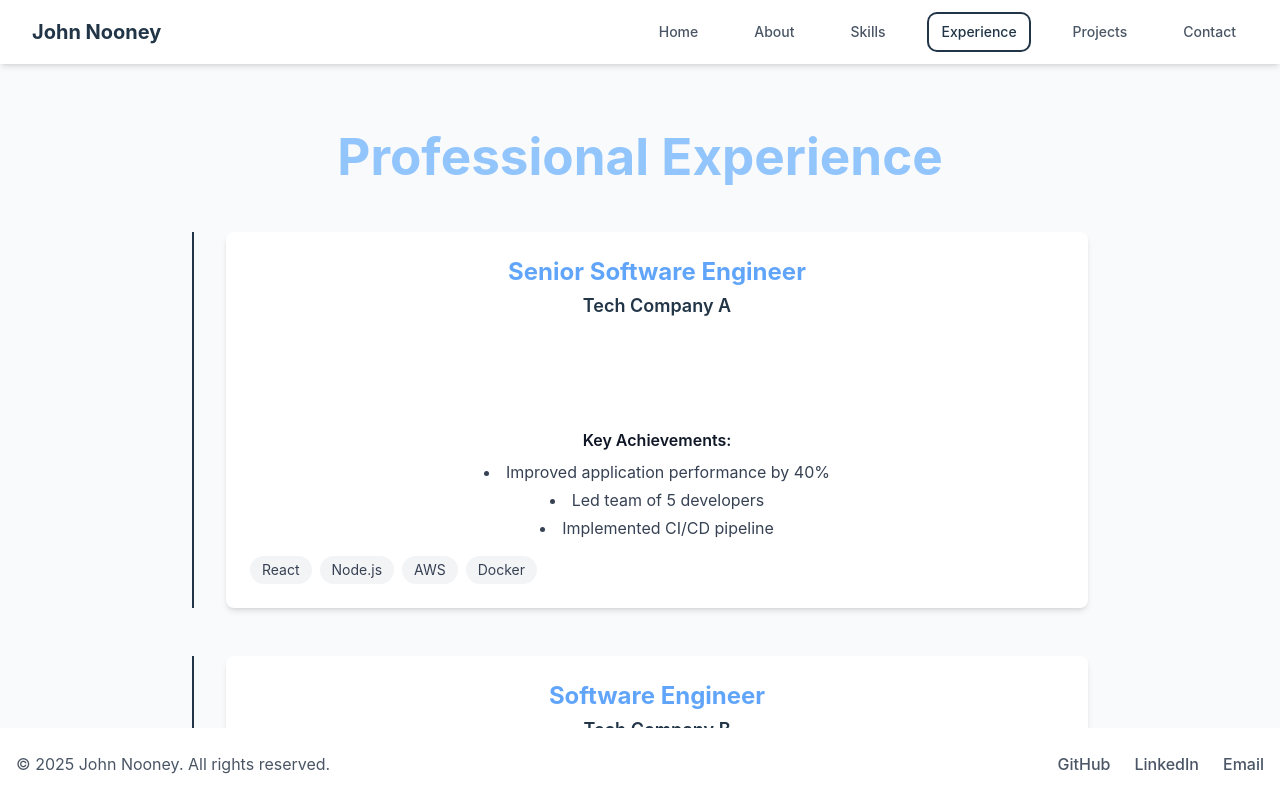
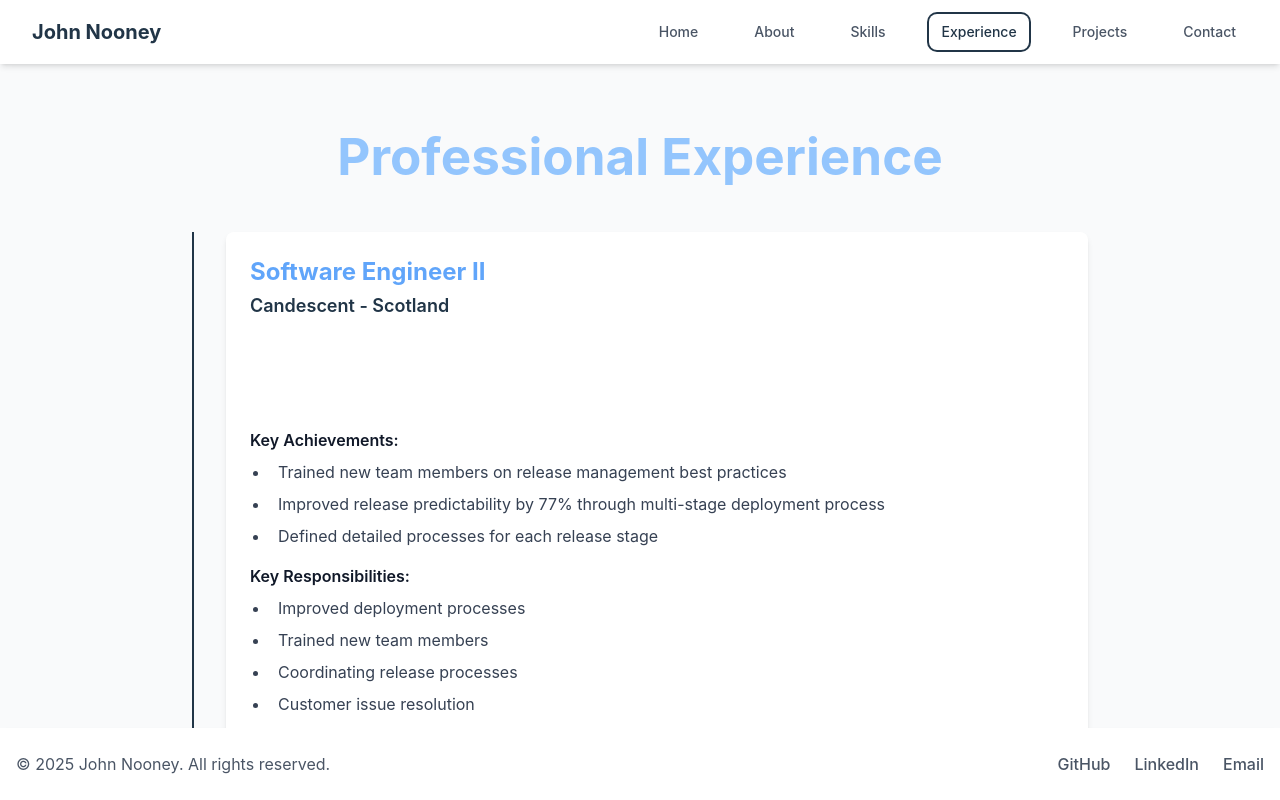
Before and after one commit to JohnNooney/nooney.dev, a React (Vite) app: page /experience in a window 1280 px wide. Built offline with nearby package versions, Linux system fonts and the light colour scheme.

Commit message:
Add real data to experiences

```diff
--- a/src/pages/Experience.jsx
+++ b/src/pages/Experience.jsx
@@ -2,29 +2,124 @@ import { motion } from 'framer-motion';
 
 const experiences = [
   {
-    title: 'Senior Software Engineer',
-    company: 'Tech Company A',
-    period: '2022 - Present',
-    description: 'Led development of key features for enterprise applications using React and Node.js. Mentored junior developers and implemented best practices.',
+    title: 'Software Engineer II',
+    company: 'Candescent',
+    location: 'Scotland',
+    period: {
+      start: 'Oct 2024',
+      end: 'Present',
+      duration: '4 months'
+    },
+    description: 'Worked with the release Support team to bolster the release pipleine for 5 teams',
     achievements: [
-      'Improved application performance by 40%',
-      'Led team of 5 developers',
-      'Implemented CI/CD pipeline',
+      'Trained new team members on release management best practices',
+      'Improved release predictability by 77% through multi-stage deployment process',
+      'Defined detailed processes for each release stage'
     ],
-    technologies: ['React', 'Node.js', 'AWS', 'Docker'],
+    technologies: [
+      'Helm',
+      'Kubernetes',
+      'Terraform',
+      'Google Cloud Platform (GCP)',
+      'Docker',
+      'Shell Scripts'
+    ],
+    keyResponsibilities: [
+      'Improved deployment processes',
+      'Trained new team members',
+      'Coordinating release processes',
+      'Customer issue resolution'
+    ]
   },
   {
-    title: 'Software Engineer',
-    company: 'Tech Company B',
-    period: '2020 - 2022',
-    description: 'Developed and maintained full-stack applications. Collaborated with cross-functional teams to deliver high-quality solutions.',
+    title: 'Software Engineer II',
+    company: 'NCR Voyix',
+    location: 'Scotland',
+    period: {
+      start: 'Aug 2023',
+      end: 'Oct 2024',
+      duration: '1 year 1 months'
+    },
+    description: 'Assisted in the creation of a release support team, streamlining collaboration between development and production for a new ITM software solution.',
     achievements: [
-      'Developed new customer-facing features',
-      'Reduced bug count by 60%',
-      'Optimized database queries',
+      'Created a release support team to improve development and production collaboration',
+      'Improved release predictability by 77% through multi-stage deployment process',
+      'Increased deployment frequency by 200% using Jenkins pipelines and automation scripts',
+      'Established effective customer communication channels to minimize deployment downtime'
     ],
-    technologies: ['JavaScript', 'Python', 'PostgreSQL', 'Redis'],
+    technologies: [
+      'Jenkins',
+      'Kubernetes',
+      'Terraform',
+      'Google Cloud Platform (GCP)',
+      'Automation Scripts'
+    ],
+    keyResponsibilities: [
+      'Managing GCP deployments',
+      'Developing deployment automation',
+      'Coordinating release processes',
+      'Customer issue resolution'
+    ]
   },
+  {
+    title: 'Software Engineer I',
+    company: 'NCR',
+    location: 'Scotland',
+    period: {
+      start: 'Sep 2021',
+      end: 'Aug 2023',
+      duration: '2 years'
+    },
+    description: 'Transformed a monolithic ATM application into a microservices architecture while championing software development best practices.',
+    achievements: [
+      'Successfully converted monolithic ATM application to microservices architecture',
+      'Implemented Test-Driven Development (TDD) and CI/CD pipelines',
+      'Developed robust Java APIs and interactive front-ends',
+      'Designed scalable event-driven architecture'
+    ],
+    technologies: [
+      'Java',
+      '.NET',
+      'Microservices',
+      'CI/CD',
+      'Front-end Development',
+      'Event-Driven Architecture'
+    ],
+    keyResponsibilities: [
+      'Application architecture design',
+      'API development',
+      'Front-end implementation',
+      'Quality assurance',
+      'Code analysis'
+    ]
+  },
+  {
+    title: 'Cloud Engineer',
+    company: 'NCR',
+    location: 'Scotland',
+    period: {
+      start: 'Jun 2021',
+      end: 'Sep 2021',
+      duration: '4 months'
+    },
+    description: 'Internship focused on cloud deployment and innovative knowledge management solutions.',
+    achievements: [
+      'Built a knowledge management tool using Confluence documentation',
+      'Created a graph database-powered Q&A chatbot',
+      'Gained hands-on experience with cloud deployment technologies'
+    ],
+    technologies: [
+      'Google Cloud Platform (GCP)',
+      'Terraform',
+      'Graph Databases',
+      'Chatbot Development'
+    ],
+    keyResponsibilities: [
+      'Cloud infrastructure development',
+      'Knowledge management tool creation',
+      'Exploring innovative technology solutions'
+    ]
+  }
 ];
 
 export default function Experience() {
@@ -52,30 +147,46 @@ export default function Experience() {
                 <div className="absolute w-4 h-4 bg-primary rounded-full -left-[9px] top-0" />
 
                 <div className="bg-white dark:bg-gray-800 rounded-lg shadow-md p-6">
-                  <h3 className="text-2xl font-bold text-gray-900 dark:text-white">
+                  <h3 className="text-2xl font-bold text-gray-900 dark:text-white text-left">
                     {experience.title}
                   </h3>
-                  <h4 className="text-lg font-semibold text-primary mt-1">
-                    {experience.company}
+                  <h4 className="text-lg font-semibold text-primary mt-1 text-left">
+                    {experience.company} - {experience.location}
                   </h4>
-                  <p className="text-gray-600 dark:text-gray-400 mt-1">
-                    {experience.period}
+                  <p className="text-gray-600 dark:text-gray-400 mt-1 text-left">
+                    {experience.period.start} - {experience.period.end}
+                    {' '}({experience.period.duration})
                   </p>
 
-                  <p className="mt-4 text-gray-700 dark:text-gray-300">
+                  <p className="mt-4 text-gray-700 dark:text-gray-300 text-left mb-10">
                     {experience.description}
                   </p>
 
-                  <div className="mt-4">
-                    <h5 className="font-semibold mb-2 text-gray-900 dark:text-white">
+                  {experience.achievements && (
+                    <div className="mt-4 text-left">
+                      <h5 className="font-semibold mb-2 text-gray-900 dark:text-white text-left">
                         Key Achievements:
                       </h5>
-                    <ul className="list-disc list-inside space-y-1 text-gray-700 dark:text-gray-300">
+                      <ul className="list-disc list-outside space-y-2 text-gray-700 dark:text-gray-300 pl-5 text-left">
                         {experience.achievements.map((achievement, i) => (
-                        <li key={i}>{achievement}</li>
+                          <li key={i} className="pl-2">{achievement}</li>
                         ))}
                       </ul>
                     </div>
+                  )}
+
+                  {experience.keyResponsibilities && (
+                    <div className="mt-4 text-left">
+                      <h5 className="font-semibold mb-2 text-gray-900 dark:text-white text-left">
+                        Key Responsibilities:
+                      </h5>
+                      <ul className="list-disc list-outside space-y-2 text-gray-700 dark:text-gray-300 pl-5 text-left">
+                        {experience.keyResponsibilities.map((responsibility, i) => (
+                          <li key={i} className="pl-2">{responsibility}</li>
+                        ))}
+                      </ul>
+                    </div>
+                  )}
 
                   <div className="mt-4 flex flex-wrap gap-2">
                     {experience.technologies.map((tech, i) => (
```
Lines whose indentation alone changed are shown as unchanged.
